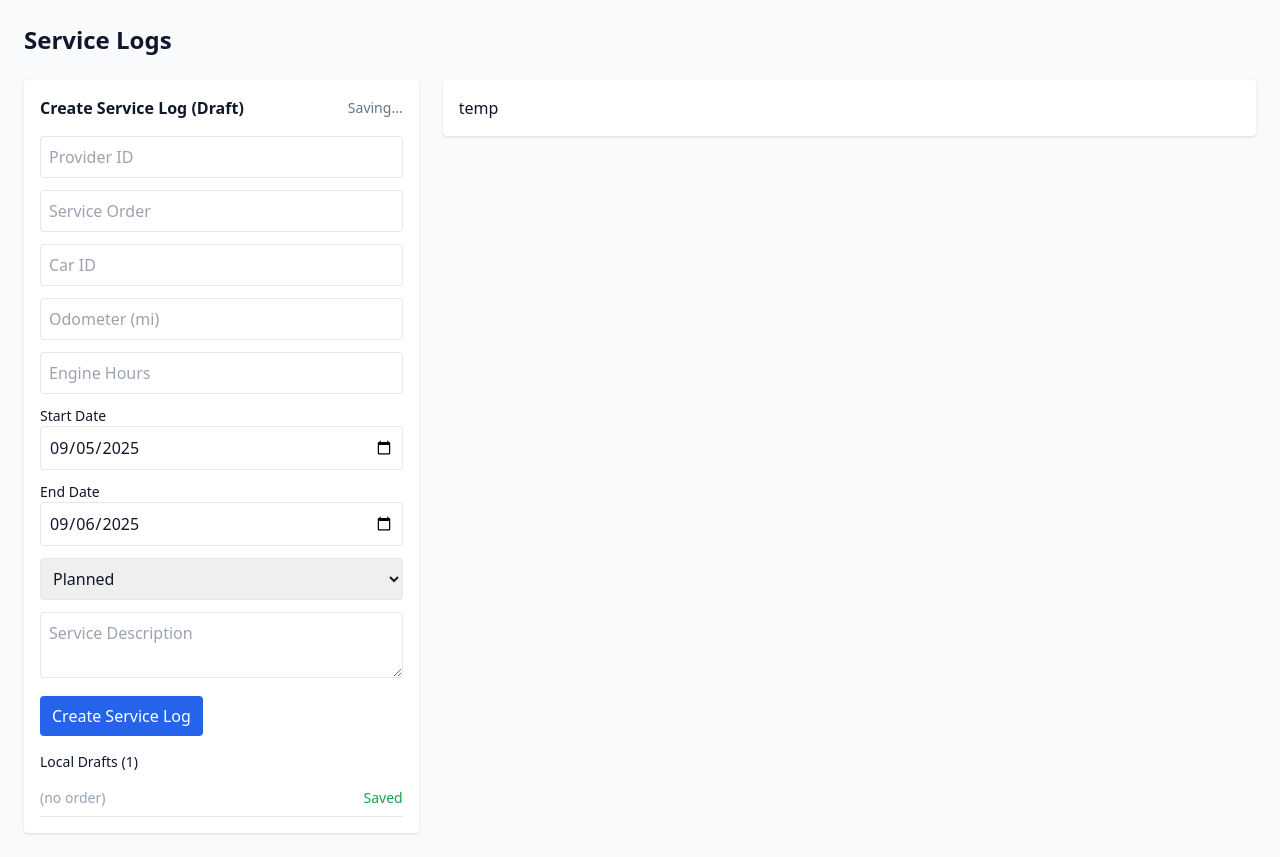
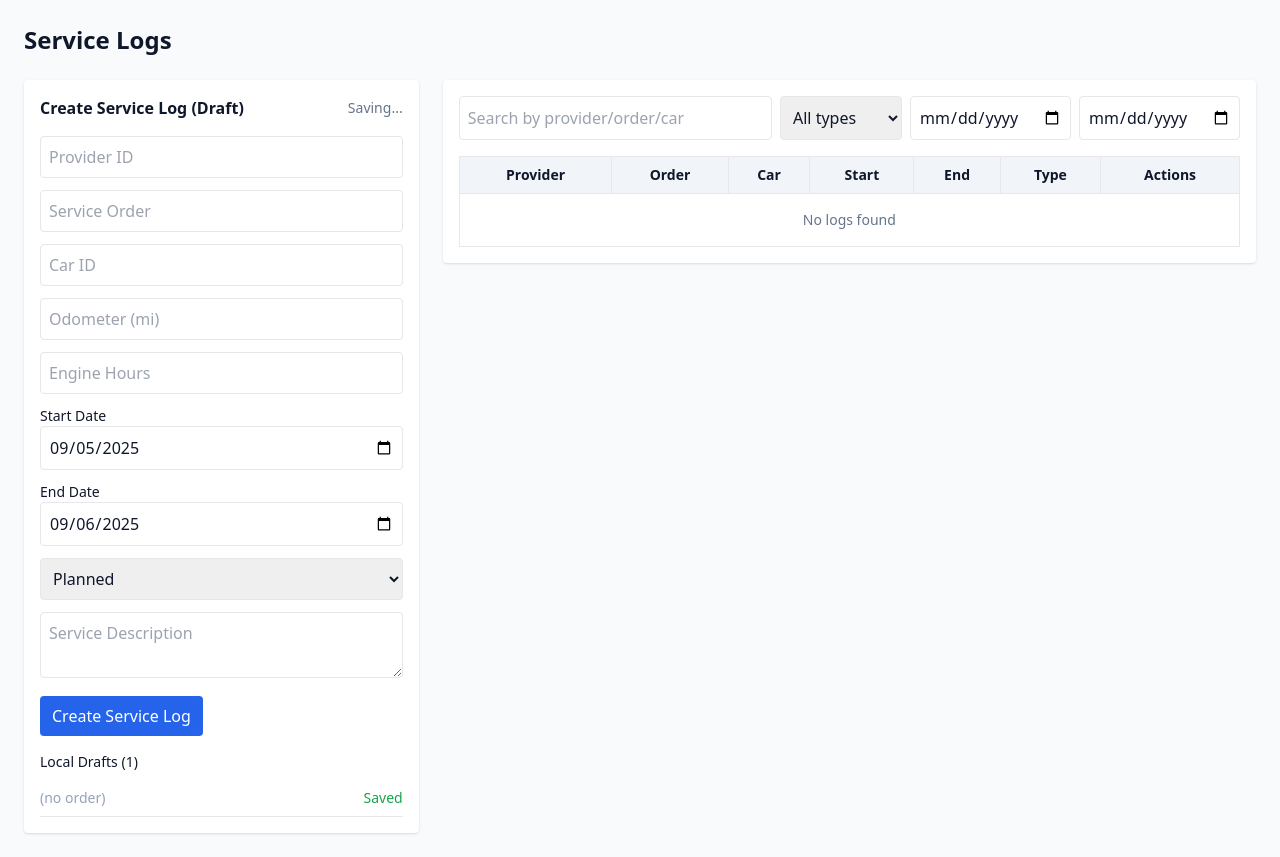
Before and after one commit to mykytapilec/service-logs, a React (Vite) app: page / in a window 1280 px wide. Built offline with nearby package versions, Linux system fonts and the light colour scheme.

Commit message:
LogsTable

```diff
--- a/package.json
+++ b/package.json
@@ -22,6 +22,7 @@
   "devDependencies": {
     "@types/react": "^18.2.24",
     "@types/react-dom": "^18.2.9",
+    "@types/uuid": "^10.0.0",
     "@vitejs/plugin-react": "^4.1.0",
     "autoprefixer": "^10.4.16",
     "postcss": "^8.4.31",
--- /dev/null
+++ b/src/components/LogsTable.tsx
@@ -0,0 +1,109 @@
+import React, { useState, useMemo } from 'react'
+import { useSelector, useDispatch } from 'react-redux'
+import { RootState, AppDispatch } from '../store'
+import { removeLog } from '../slices/logsSlice'
+
+export default function LogsTable() {
+  const logs = useSelector((s: RootState) => s.logs.items)
+  const dispatch = useDispatch<AppDispatch>()
+
+  const [search, setSearch] = useState('')
+  const [typeFilter, setTypeFilter] = useState<'all' | 'planned' | 'unplanned' | 'emergency'>('all')
+  const [dateFrom, setDateFrom] = useState('')
+  const [dateTo, setDateTo] = useState('')
+
+  const filtered = useMemo(() => {
+    return logs.filter(log => {
+      const haystack = [log.providerId, log.serviceOrder, log.carId].join(' ').toLowerCase()
+      if (search && !haystack.includes(search.toLowerCase())) return false
+
+      if (typeFilter !== 'all' && log.type !== typeFilter) return false
+
+      if (dateFrom && log.startDate < dateFrom) return false
+      if (dateTo && log.startDate > dateTo) return false
+
+      return true
+    })
+  }, [logs, search, typeFilter, dateFrom, dateTo])
+
+  return (
+    <div className="bg-white p-4 rounded shadow">
+      <div className="flex flex-col md:flex-row gap-2 mb-4">
+        <input
+          className="border p-2 rounded flex-1"
+          placeholder="Search by provider/order/car"
+          value={search}
+          onChange={e => setSearch(e.target.value)}
+        />
+
+        <select
+          className="border p-2 rounded"
+          value={typeFilter}
+          onChange={e => setTypeFilter(e.target.value as any)}
+        >
+          <option value="all">All types</option>
+          <option value="planned">Planned</option>
+          <option value="unplanned">Unplanned</option>
+          <option value="emergency">Emergency</option>
+        </select>
+
+        <input
+          type="date"
+          className="border p-2 rounded"
+          value={dateFrom}
+          onChange={e => setDateFrom(e.target.value)}
+        />
+        <input
+          type="date"
+          className="border p-2 rounded"
+          value={dateTo}
+          onChange={e => setDateTo(e.target.value)}
+        />
+      </div>
+
+      <table className="w-full text-sm border">
+        <thead>
+          <tr className="bg-slate-100">
+            <th className="p-2 border">Provider</th>
+            <th className="p-2 border">Order</th>
+            <th className="p-2 border">Car</th>
+            <th className="p-2 border">Start</th>
+            <th className="p-2 border">End</th>
+            <th className="p-2 border">Type</th>
+            <th className="p-2 border">Actions</th>
+          </tr>
+        </thead>
+        <tbody>
+          {filtered.map(log => (
+            <tr key={log.id} className="hover:bg-slate-50">
+              <td className="p-2 border">{log.providerId}</td>
+              <td className="p-2 border">{log.serviceOrder}</td>
+              <td className="p-2 border">{log.carId}</td>
+              <td className="p-2 border">{log.startDate}</td>
+              <td className="p-2 border">{log.endDate}</td>
+              <td className="p-2 border capitalize">{log.type}</td>
+              <td className="p-2 border">
+                <div className="flex gap-2">
+                  <button className="text-blue-600 text-xs">Edit</button>
+                  <button
+                    className="text-red-600 text-xs"
+                    onClick={() => dispatch(removeLog({ id: log.id }))}
+                  >
+                    Delete
+                  </button>
+                </div>
+              </td>
+            </tr>
+          ))}
+          {filtered.length === 0 && (
+            <tr>
+              <td colSpan={7} className="p-4 text-center text-slate-500">
+                No logs found
+              </td>
+            </tr>
+          )}
+        </tbody>
+      </table>
+    </div>
+  )
+}
--- a/src/components/ServiceLogForm.tsx
+++ b/src/components/ServiceLogForm.tsx
@@ -35,12 +35,16 @@ export default function ServiceLogForm() {
 
   const [status, setStatus] = useState<'idle' | 'saving' | 'saved'>('idle')
 
-  // auto-update endDate when startDate changes
   useEffect(() => {
-    setLocal(prev => ({ ...prev, endDate: isoDateAddDays(prev.startDate, 1) }))
+    setLocal(prev => {
+        const newEnd = isoDateAddDays(prev.startDate, 1)
+        if (prev.endDate !== newEnd) {
+        return { ...prev, endDate: newEnd }
+        }
+        return prev
+    })
   }, [local.startDate])
 
-  // autosave (debounce imitation)
   useEffect(() => {
     setStatus('saving')
     const t = setTimeout(() => {
--- a/src/pages/LogsPage.tsx
+++ b/src/pages/LogsPage.tsx
@@ -1,5 +1,6 @@
 import React from 'react'
 import ServiceLogForm from '../components/ServiceLogForm'
+import LogsTable from '../components/LogsTable'
 
 export default function LogsPage() {
   return (
@@ -8,7 +9,7 @@ export default function LogsPage() {
         <ServiceLogForm />
       </div>
       <div className="md:col-span-2">
-        <div className="bg-white p-4 rounded shadow">temp</div>
+        <LogsTable />
       </div>
     </div>
   )
```
Also changed, not shown: 1 other file (tests, documents, lock files or other folders).
